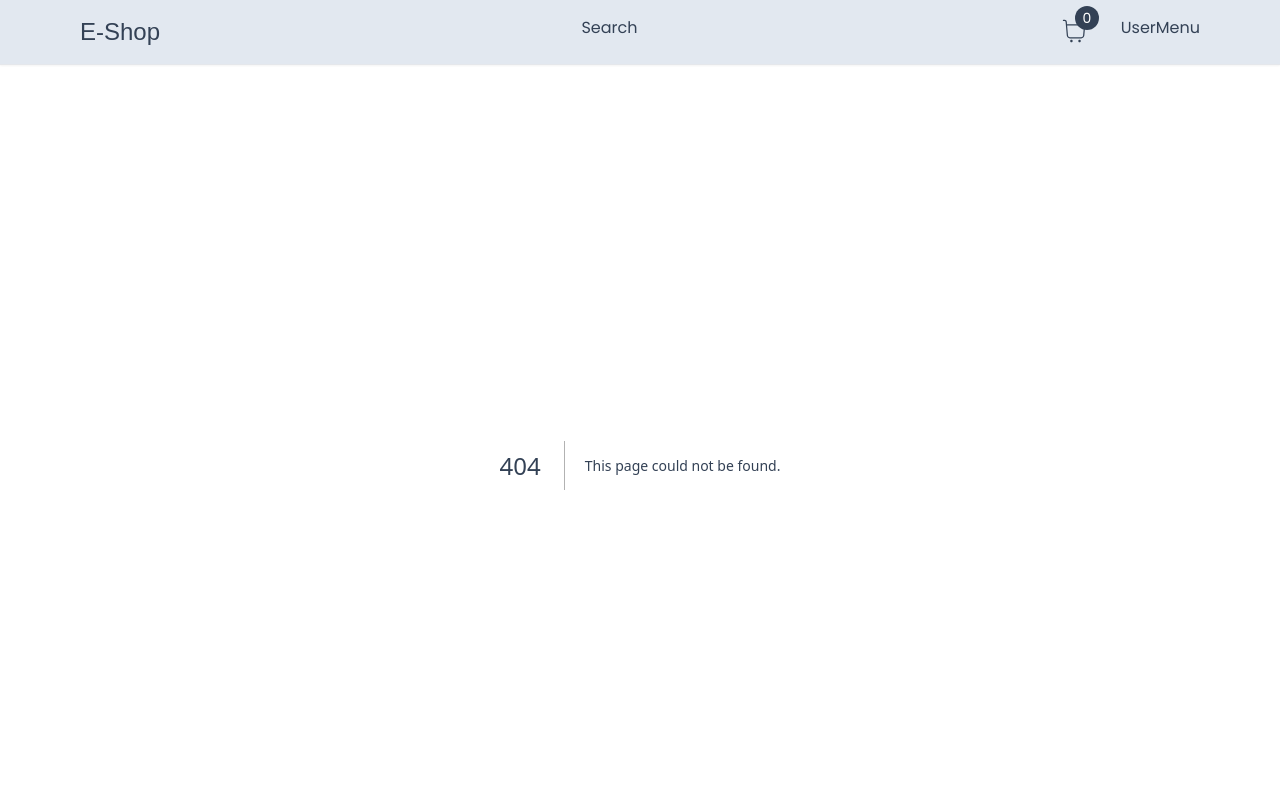
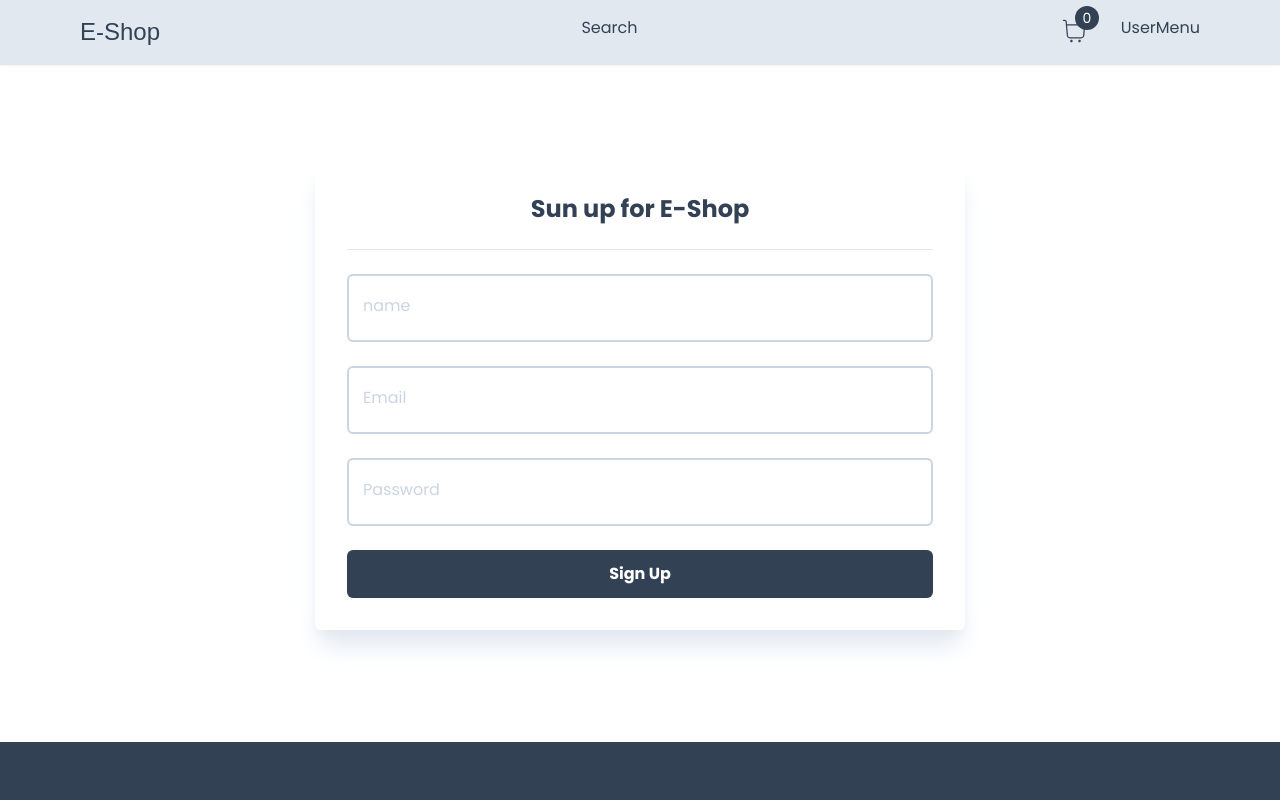
Before and after one commit to AntonioJacinto11672/E-shop, a Next.js app: page /register in a window 1280 px wide. Before the commit this address had no page. Shown: the top 800 px of the page. Built offline with nearby package versions, Linux system fonts and the light colour scheme; a web font is replaced by a local one.

Commit message:
add register not finish

```diff
--- /dev/null
+++ b/app/components/FormWrap.tsx
@@ -0,0 +1,22 @@
+const FormWrap = ({children}: {children: React.ReactNode}) => {
+    return (
+    <div className="min-h-fit
+    h-full
+    flex
+    items-center
+     justify-center
+      pb-12
+      pt-24">
+        <div className="max-w-[650px]
+        w-full
+        flex
+        flex-col
+         gap-6 items-center shadow-xl shadow-slate-200 rounded-md p-4
+        md:p-8 ">
+        {children}
+        </div>
+    </div>
+     );
+}
+
+export default FormWrap;
--- /dev/null
+++ b/app/inputs/Input.tsx
@@ -0,0 +1,47 @@
+'use client'
+
+import { FieldErrors, FieldValues, UseFormRegister } from "react-hook-form";
+
+interface InputProps {
+    id: string;
+    label: string;
+    type?: string;
+    disabled?: boolean;
+    required?: boolean;
+    register: UseFormRegister<FieldValues>;
+    errors: FieldErrors;
+}
+
+const Input: React.FC<InputProps> = ({
+    id,
+    label,
+    type,
+    disabled,
+    required,
+    register,
+    errors,
+}) => {
+    return (<div className="w-full relative">
+        <input
+        autoComplete="off"
+        disabled={disabled}
+        {...register(id, {required})}
+
+        placeholder=""
+        type={type}
+        className={`peer w-full p-4 pt-6  outline-none bg-white font-light border-2
+         rounded-md transtion disabled:opacity-70
+        disabled:cursor-not-allowed
+        ${errors[id] ? "border-rose-400" : "border-slate-300"}
+        ${errors[id] ? "focus:border-rose-400" : "focus:border-slate-300"}
+        `}/>
+        <label htmlFor={id}
+        className={`absolute cursor-text text-md duration-150 transform -translate-y-3
+        top-5 z-10 origin-[0] left-4 peer-placeholder-shown:scale-100 peer-placeholder-shown:translate-y-0
+        peer-focus:scale-75 peer-focus:-translate-y-4
+        ${errors[id] ? "text-rose-400" : "text-slate-300"} `}
+        >{label}</label>
+    </div>);
+}
+
+export default Input;
--- /dev/null
+++ b/app/register/RegisterForm.tsx
@@ -0,0 +1,64 @@
+'use client'
+
+import { useState } from "react";
+import Heading from "../components/Heading";
+import Input from "../inputs/Input";
+import { FieldValues, useForm, SubmitHandler } from "react-hook-form";
+import Button from "../components/Button";
+
+
+const RegisterForm = () => {
+    const [isLoading, setIsLoading] = useState(false)
+    const {
+        register,
+        handleSubmit,
+        formState: { errors }
+    } = useForm<FieldValues>({
+        defaultValues: {
+            name: '',
+            email: '',
+            password: ''
+        }
+    })
+
+    const onSubmit: SubmitHandler<FieldValues> = (data) => {
+        /* setIsLoading(true)
+        console.log(data) */
+
+        console.log("Clicou")
+    }
+
+    return (
+        <>
+            <Heading title="Sun up for E-Shop" />
+            <hr className="bg-slate-300 w-full h-px" />
+            <Input
+                id="name"
+                label="name"
+                disabled={isLoading}
+                register={register}
+                errors={errors}
+                required
+            />
+            <Input
+                id="email"
+                label="Email"
+                disabled={isLoading}
+                register={register}
+                errors={errors}
+                required
+            />
+            <Input
+                id="password"
+                label="Password"
+                disabled={isLoading}
+                register={register}
+                errors={errors}
+                required
+                type="password"
+            />
+            <Button label={isLoading ? "Loading" : "Sign Up"} onClick={() => {handleSubmit(onSubmit)}}/>
+        </>);
+}
+
+export default RegisterForm;
--- /dev/null
+++ b/app/register/page.tsx
@@ -0,0 +1,15 @@
+import Container from "../components/Container";
+import FormWrap from "../components/FormWrap";
+import RegisterForm from "./RegisterForm";
+
+const Register = () => {
+    return (
+        <Container>
+            <FormWrap>
+                <RegisterForm />
+            </FormWrap>
+        </Container>
+     );
+}
+
+export default Register;
--- a/package.json
+++ b/package.json
@@ -23,6 +23,7 @@
     "postcss": "8.4.38",
     "react": "18.3.1",
     "react-dom": "18.3.1",
+    "react-hook-form": "^7.51.5",
     "react-hot-toast": "^2.4.1",
     "react-icons": "^5.2.1",
     "tailwindcss": "3.4.3",
```
Also changed, not shown: 1 other file (tests, documents, lock files or other folders).
